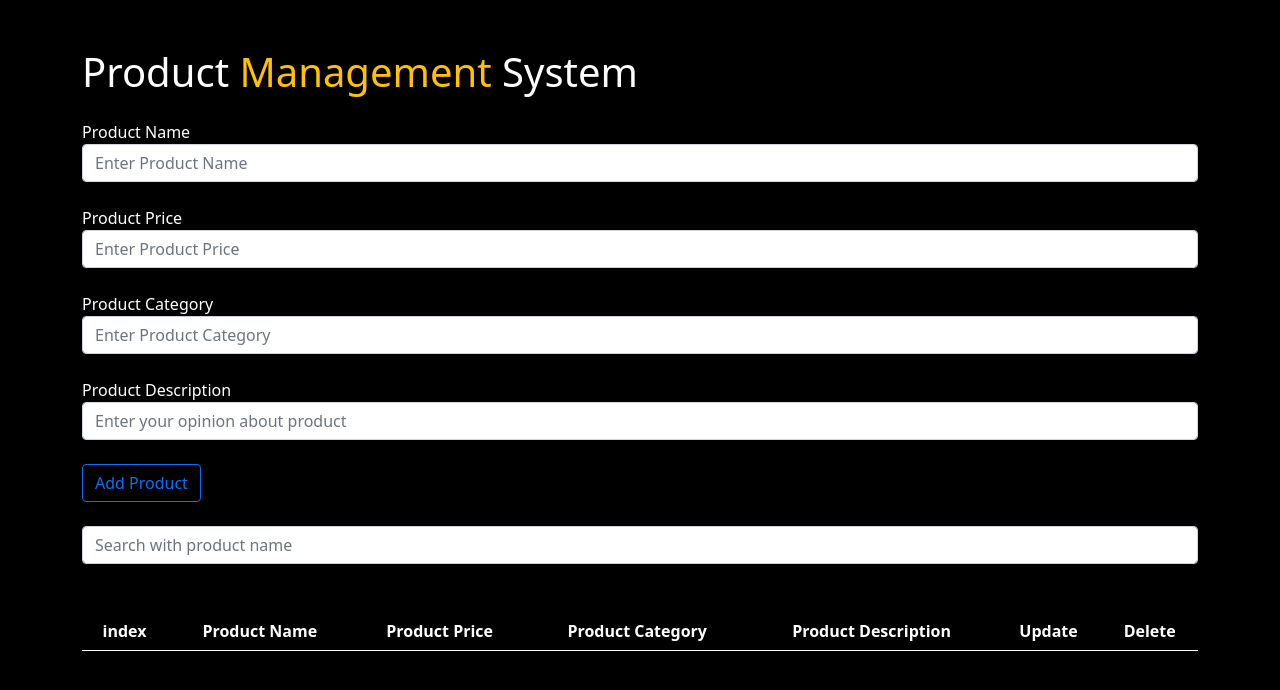
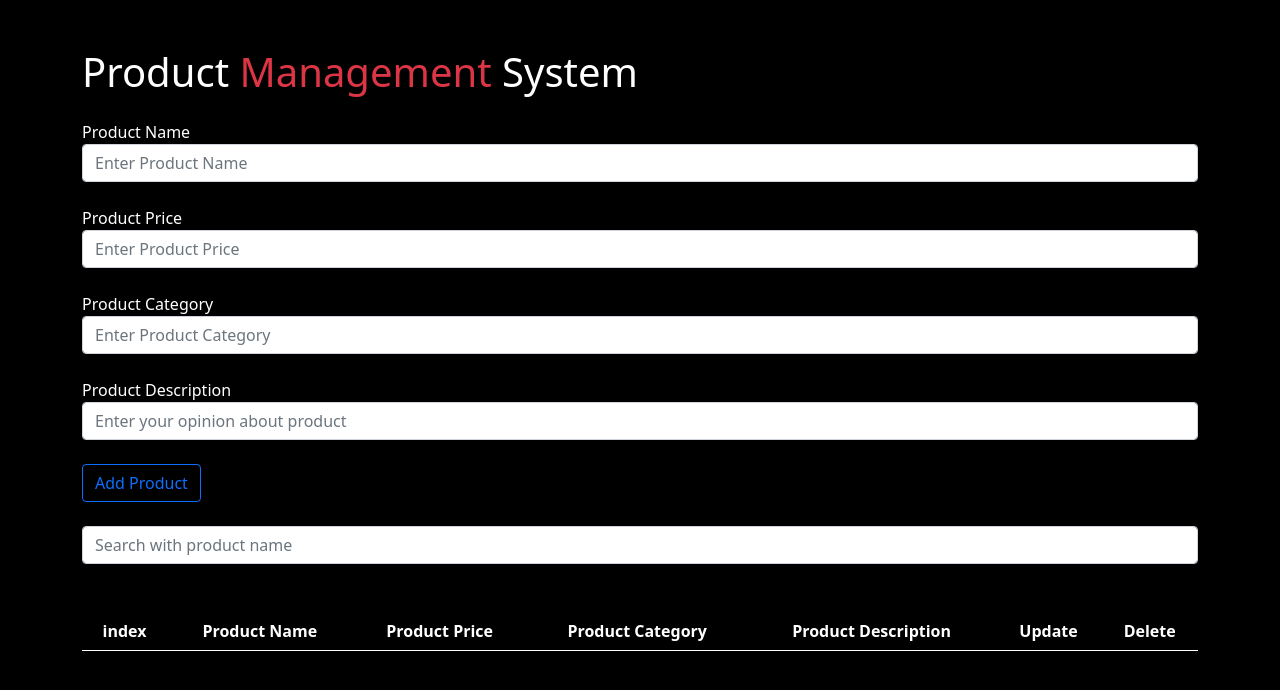
Before and after one commit to MostafaHendawi/FULL-CRUD, a plain HTML site: page index.html in a window 1280 px wide. Drawn offline with Linux system fonts and the light colour scheme.

Commit message:
edit in h1

```diff
--- a/index.html
+++ b/index.html
@@ -9,7 +9,7 @@
   </head>
   <body>
     <div class="container py-5">
-      <h1>Product <span class="text-warning">Management</span> System</h1>
+      <h1>Product <span class="text-danger">Management</span> System</h1>
       <div class="form-group my-4">
         <label for="productName">Product Name</label>
         <input
```
